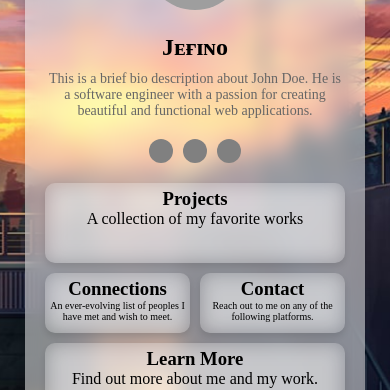
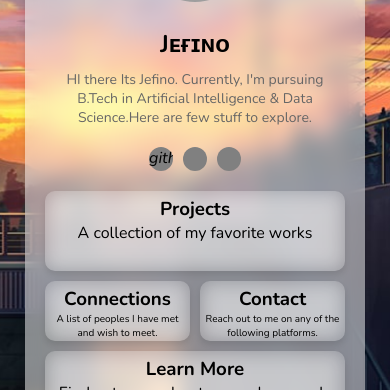
Before and after one commit to Jefino9488/Jefino, an Angular app: page /about in a window 390 px wide. Shown: the part 256-646 px from the top of the page. Built offline with nearby package versions, Linux system fonts and the light colour scheme; grey boxes are pictures that could not be loaded.

Commit message:
responsive

```diff
--- a/src/app/about/about.component.css
+++ b/src/app/about/about.component.css
@@ -1,4 +1,5 @@
-.app-dev-card {
+@import url('https://fonts.googleapis.com/css2?family=Nunito:ital,wght@0,200..1000;1,200..1000&display=swap');
+app-dev-card {
     align-items     : center;
     backdrop-filter : blur(40px);
     background      : rgba(255, 255, 255, 0.05);
@@ -320,11 +321,17 @@ body {
     margin-left     : 5%;
     margin-right    : 5%;
 }
-
+.nunito {
+             font-family: "Nunito", sans-serif;
+             font-optical-sizing: auto;
+             font-weight: 400;
+             font-style: normal;
+         }
 html {
     background-image    : url('tes1.jpg');
     background-position : center;
     background-size     : cover;
+    font-family         : 'Nunito', sans-serif;
     height              : 100%;
     margin              : 0;
     position            : absolute;
--- a/src/app/about/about.component.html
+++ b/src/app/about/about.component.html
@@ -94,7 +94,7 @@
     <div class="profile-card">
         <img src="https://avatars.githubusercontent.com/u/89455522?s=96&v=4" alt="Profile Photo" class="profile-photo">
         <h2 class="name">Jᴇғɪɴᴏ</h2>
-        <p class="bio">This is a brief bio description about John Doe. He is a software engineer with a passion for creating beautiful and functional web applications.</p>
+        <p class="bio">HI there Its Jefino. Currently, I'm pursuing B.Tech in Artificial Intelligence & Data Science.Here are few stuff to explore.</p>
         <div class="icons">
             <i class="icon icon-1"><mat-icon>github</mat-icon></i>
             <i class="icon icon-2"></i>
@@ -110,7 +110,7 @@
             <div class="sub-card square" id="square-0-2">
                 <div class="sub-card-content">
                     <h3 class="sub-card-title">Connections</h3>
-                    <p class="sub-card-text">An ever-evolving list of peoples I have met and wish to meet.</p>
+                    <p class="sub-card-text">A list of peoples I have met and wish to meet.</p>
                 </div>
             </div>
             <div class="sub-card square" id="square-1-1">
--- a/src/index.html
+++ b/src/index.html
@@ -6,8 +6,6 @@
     <base href="/">
     <meta content="width=device-width, initial-scale=1" name="viewport">
     <link href="https://avatars.githubusercontent.com/u/89455522?s=96&v=4" rel="icon" type="image/x-icon">
-    <link href="https://fonts.googleapis.com/css2?family=Roboto:wght@300;400;500&display=swap" rel="stylesheet">
-    <link href="https://fonts.googleapis.com/icon?family=Material+Icons" rel="stylesheet">
 </head>
 <body>
 <app-root></app-root>
--- a/src/styles.css
+++ b/src/styles.css
@@ -2,7 +2,9 @@
 html {
 }
 
-html, body { height : 100%; }
+html, body { height : 100%;
+    font-family         : 'Nunito', sans-serif;
+}
 
 body { margin : 0;}
 
```
